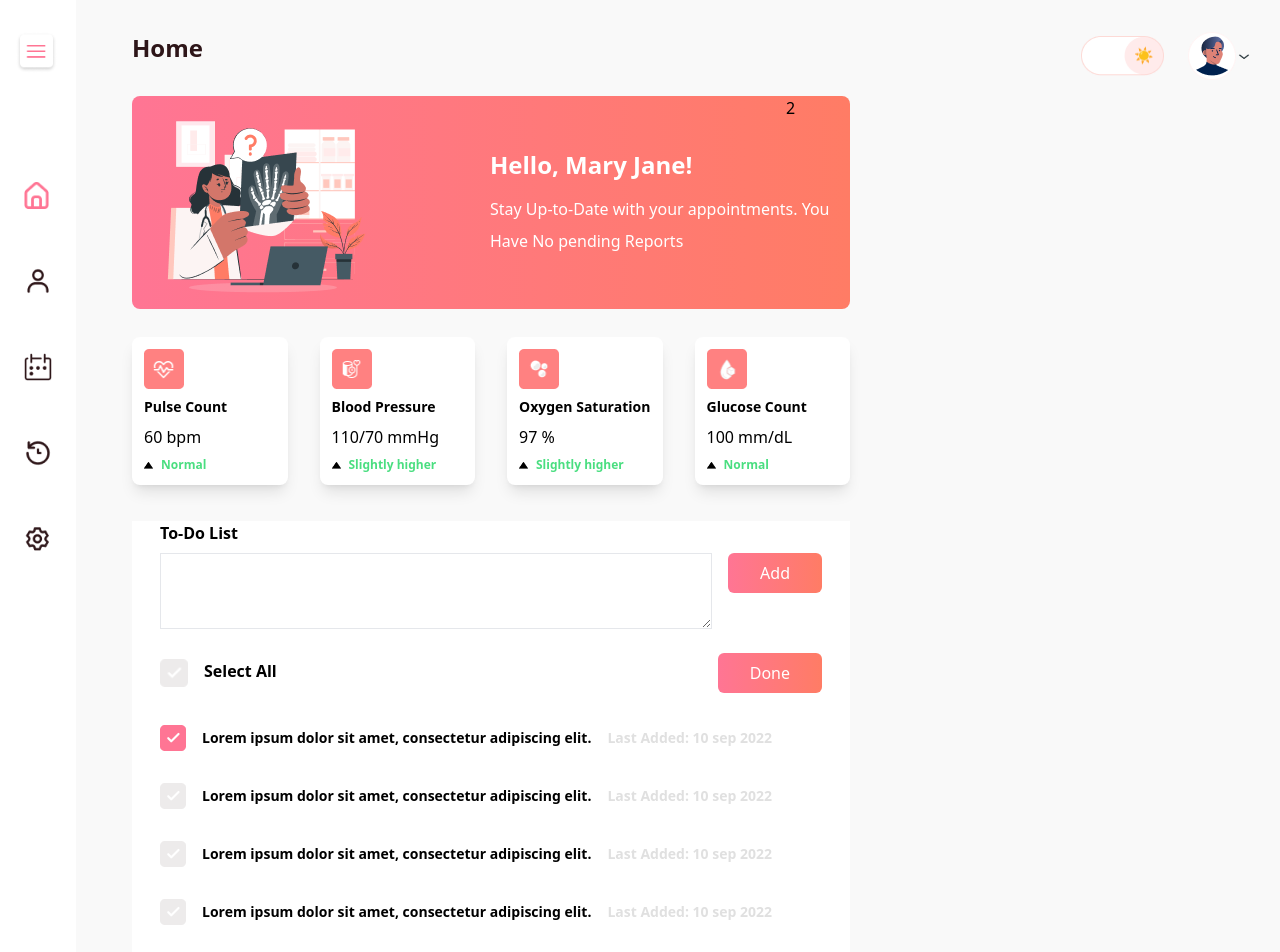
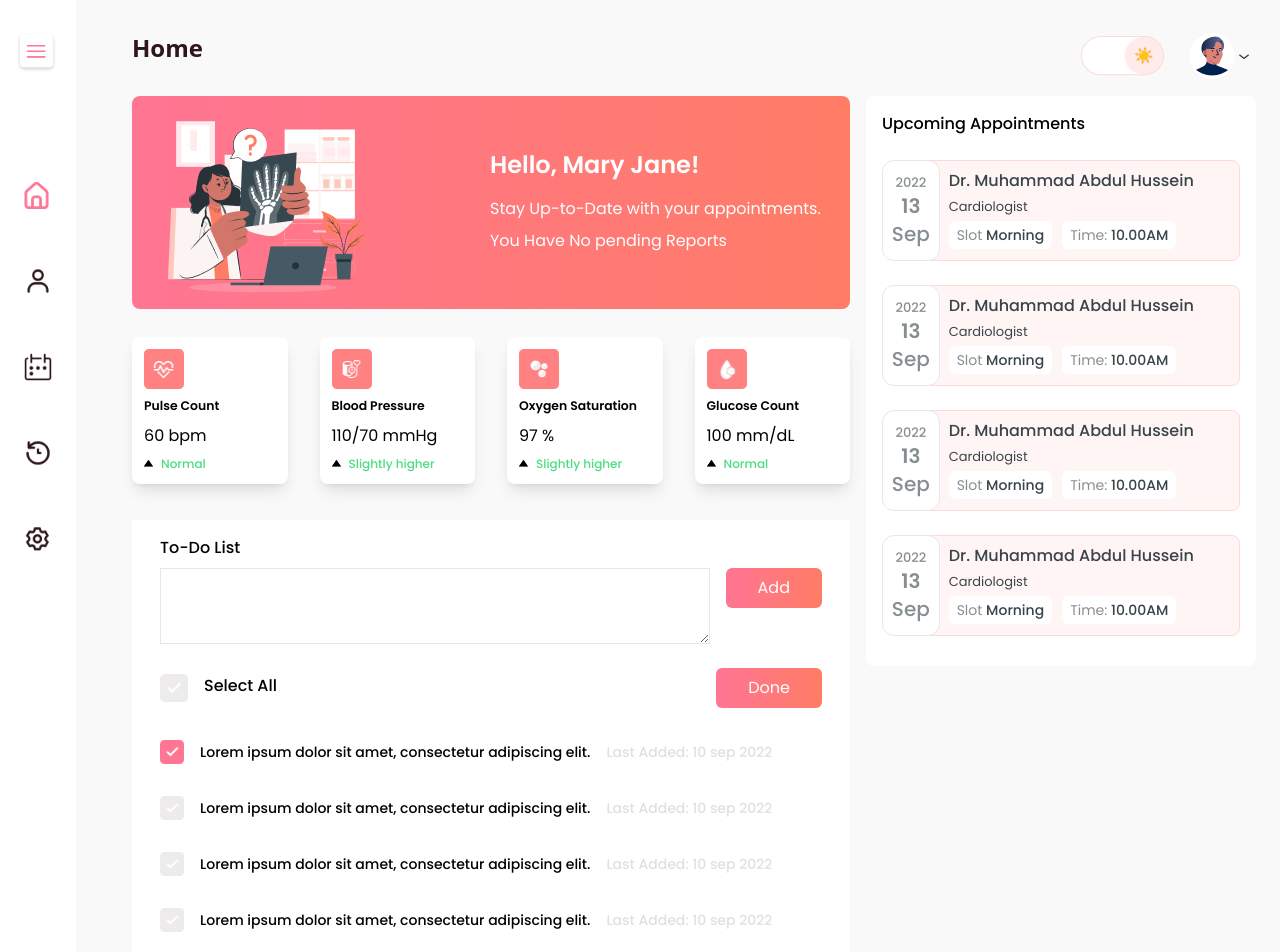
Before and after one commit to habiburrahman26/landing-page, a React (Create React App) app: page / in a window 1280 px wide. Shown: the top 952 px of the page. Built offline with nearby package versions, Linux system fonts and the light colour scheme.

Commit message:
upcomming appoinment complete

```diff
--- /dev/null
+++ b/src/components/pages/Home/Banner.js
@@ -0,0 +1,9 @@
+import React from 'react'
+
+const Banner = () => {
+  return (
+    <div>Banner</div>
+  )
+}
+
+export default Banner
--- a/src/components/pages/Home/Home.js
+++ b/src/components/pages/Home/Home.js
@@ -7,8 +7,8 @@ import bloodPresure from '../../../assets/icon/Icon_Blood_pressure.png';
 import bloodSugar from '../../../assets/icon/Icon_Blood_sugar.png';
 import bubble from '../../../assets/icon/Icon_bubble.png';
 import vector from '../../../assets/icon/Vector (1).png';
-import uncheck from '../../../assets/icon/Icon_Vector_Uncheck.png';
-import check from '../../../assets/icon/Icon_Vector_Check.png';
+import TodoList from './TodoList';
+import UpcommingAppoinment from './UpcommingAppoinment';
 
 const Home = () => {
   const [showSideBar, setShowSideBar] = useState(false);
@@ -24,8 +24,9 @@ const Home = () => {
         changeShowHandler={changeShowHandler}
         showSideBar={showSideBar}
       />
-      <div className="ml-[76px] pl-14 bg-light  pb-[70px]">
-        <div className=" grid lg:grid-cols-2 gap-40 pt-4">
+      <div className="ml-[76px] pl-14 bg-light  pb-[70px] font-poppins">
+        <div className=" grid lg:grid-cols-2 pt-4">
+          <div>
             <div className="w-[718px] h-[213px] bg-gradient-to-r from-hotpink to-orange px-4 rounded-lg flex md:flex-row flex-col justify-between items-center lg:gap-28">
               <img src={sample} alt="" className="w-[230px] h-[230px]" />
               <div className="text-white ">
@@ -36,88 +37,62 @@ const Home = () => {
                 </p>
               </div>
             </div>
-          <div>2</div>
-        </div>
             <div className="grid grid-cols-2 lg:grid-cols-4 gap-8 w-[718px] pt-7">
               <div className="shadow-lg rounded-lg p-3 flex flex-col gap-2 bg-white">
                 <img src={heart} alt="heart" className="w-10 h-10" />
-            <p className="font-bold text-sm">Pulse Count</p>
+                <p className="font-semibold text-[12.42px]">Pulse Count</p>
                 <p className="text-base">60 bpm</p>
-            <p className="text-xs text-green-400 font-semibold flex items-center gap-2">
+                <p className="text-xs text-green-400 font-medium flex items-center gap-2">
                   <img src={vector} alt="" />
                   <span>Normal</span>
                 </p>
               </div>
               <div className="shadow-lg rounded-lg p-3 flex flex-col gap-2 bg-white">
-            <img src={bloodPresure} alt="bloodPresure" className="w-10 h-10" />
-            <p className="font-bold text-sm">Blood Pressure</p>
+                <img
+                  src={bloodPresure}
+                  alt="bloodPresure"
+                  className="w-10 h-10"
+                />
+                <p className="font-semibold text-[12.42px]">Blood Pressure</p>
                 <p>110/70 mmHg</p>
-            <p className="text-xs text-green-400 font-semibold flex items-center gap-2">
+                <p className="text-xs text-green-400 font-medium flex items-center gap-2">
                   <img src={vector} alt="" />
                   <span> Slightly higher</span>
                 </p>
               </div>
               <div className="shadow-lg rounded-lg p-3 flex flex-col gap-2 bg-white">
                 <img src={bubble} alt="bubble" className="w-10 h-10" />
-            <p className="font-bold text-sm">Oxygen Saturation</p>
+                <p className="font-semibold text-[12.42px]">
+                  Oxygen Saturation
+                </p>
                 <p>97 %</p>
-            <p className="text-xs text-green-400 font-semibold flex items-center gap-2">
+                <p className="text-xs text-green-400 font-medium flex items-center gap-2">
                   <img src={vector} alt="" />
                   <span> Slightly higher</span>
                 </p>
               </div>
               <div className="shadow-lg rounded-lg p-3 flex flex-col gap-2 bg-white">
                 <img src={bloodSugar} alt="bloodSugar" className="w-10 h-10" />
-            <p className="font-bold text-sm">Glucose Count</p>
+                <p className="font-semibold text-[12.42px]">Glucose Count</p>
                 <p>100 mm/dL</p>
-            <p className="text-xs text-green-400 font-semibold flex items-center gap-2">
+                <p className="text-xs text-green-400 font-medium flex items-center gap-2">
                   <img src={vector} alt="" />
                   <span>Normal</span>
                 </p>
               </div>
             </div>
-        <div className="w-[718px] mt-9 px-7 bg-white lg:pb-20">
-          <p className="mb-2 font-semibold text-base">To-Do List</p>
-          <div className="flex justify-between pb-6">
-            <textarea
-              type="text"
-              className="border lg:w-[596px] h-[76px]"
-            ></textarea>
-            <button className="ml-4 self-start px-8 py-2 text-white rounded-md  bg-gradient-to-r from-hotpink to-orange">
-              Add
-            </button>
+            <TodoList />
           </div>
-          <div className="flex justify-between items-center">
-            <div className="flex gap-4">
-              <img src={uncheck} alt="uncheck" className="w-7 h-7" />
-              <p className="font-semibold">Select All</p>
-            </div>
-            <button className="self-start px-8 py-2 text-white rounded-md  bg-gradient-to-r from-hotpink to-orange">
-              Done
-            </button>
-          </div>
-
-          <div className='flex gap-4 items-center mt-8'>
-            <img src={check} alt="check" lassName="w-6 h-6"/>
-            <p className='text-sm font-semibold'>Lorem ipsum dolor sit amet, consectetur adipiscing elit. </p>
-            <p className='text-sm font-semibold text-lightText'>Last Added: 10 sep 2022</p>
-          </div>
-          <div className='flex gap-4 items-center mt-8'>
-            <img src={uncheck} alt="uncheck" lassName="w-6 h-6"/>
-            <p className='text-sm font-semibold'>Lorem ipsum dolor sit amet, consectetur adipiscing elit. </p>
-            <p className='text-sm font-semibold text-lightText'>Last Added: 10 sep 2022</p>
-          </div>
-          <div className='flex gap-4 items-center mt-8'>
-            <img src={uncheck} alt="uncheck" lassName="w-6 h-6"/>
-            <p className='text-sm font-semibold'>Lorem ipsum dolor sit amet, consectetur adipiscing elit. </p>
-            <p className='text-sm font-semibold text-lightText'>Last Added: 10 sep 2022</p>
-          </div>
-          <div className='flex gap-4 items-center mt-8'>
-            <img src={uncheck} alt="uncheck" lassName="w-6 h-6"/>
-            <p className='text-sm font-semibold'>Lorem ipsum dolor sit amet, consectetur adipiscing elit. </p>
-            <p className='text-sm font-semibold text-lightText'>Last Added: 10 sep 2022</p>
+          {/* upcomming appoinment */}
+          <div className="bg-white p-4 ml-40 rounded-lg mr-6 h-[570px]">
+            <p className="font-medium font-poppins">Upcoming Appointments</p>
+            <UpcommingAppoinment />
+            <UpcommingAppoinment />
+            <UpcommingAppoinment />
+            <UpcommingAppoinment />
           </div>
         </div>
+        <div className="grid grid-cols-2 lg:grid-cols-4 gap-8 w-[718px] pt-7"></div>
       </div>
     </>
   );
--- /dev/null
+++ b/src/components/pages/Home/TodoList.js
@@ -0,0 +1,68 @@
+import React from 'react';
+import uncheck from '../../../assets/icon/Icon_Vector_Uncheck.png';
+import check from '../../../assets/icon/Icon_Vector_Check.png';
+
+const TodoList = () => {
+  return (
+    <section className="w-[718px] mt-9 px-7 bg-white lg:pb-20 pt-4">
+      <p className="mb-2 font-medium text-base">To-Do List</p>
+      <div className="flex justify-between pb-6">
+        <textarea
+          type="text"
+          className="border lg:w-[596px] h-[76px]"
+        ></textarea>
+        <button className="ml-4 self-start px-8 py-2 text-white rounded-md  bg-gradient-to-r from-hotpink to-orange">
+          Add
+        </button>
+      </div>
+      <div className="flex justify-between items-center">
+        <div className="flex gap-4">
+          <img src={uncheck} alt="uncheck" className="w-7 h-7" />
+          <p className="font-medium">Select All</p>
+        </div>
+        <button className="self-start px-8 py-2 text-white rounded-md  bg-gradient-to-r from-hotpink to-orange">
+          Done
+        </button>
+      </div>
+
+      <div className="flex gap-4 items-center mt-8">
+        <img src={check} alt="check" className="w-6 h-6" />
+        <p className="text-sm font-medium">
+          Lorem ipsum dolor sit amet, consectetur adipiscing elit.{' '}
+        </p>
+        <p className="text-sm font-medium text-lightText">
+          Last Added: 10 sep 2022
+        </p>
+      </div>
+      <div className="flex gap-4 items-center mt-8">
+        <img src={uncheck} alt="uncheck" className="w-6 h-6" />
+        <p className="text-sm font-medium">
+          Lorem ipsum dolor sit amet, consectetur adipiscing elit.{' '}
+        </p>
+        <p className="text-sm font-medium text-lightText">
+          Last Added: 10 sep 2022
+        </p>
+      </div>
+      <div className="flex gap-4 items-center mt-8">
+        <img src={uncheck} alt="uncheck" className="w-6 h-6" />
+        <p className="text-sm font-medium">
+          Lorem ipsum dolor sit amet, consectetur adipiscing elit.{' '}
+        </p>
+        <p className="text-sm font-medium text-lightText">
+          Last Added: 10 sep 2022
+        </p>
+      </div>
+      <div className="flex gap-4 items-center mt-8">
+        <img src={uncheck} alt="uncheck" className="w-6 h-6" />
+        <p className="text-sm font-medium">
+          Lorem ipsum dolor sit amet, consectetur adipiscing elit.{' '}
+        </p>
+        <p className="text-sm font-medium text-lightText">
+          Last Added: 10 sep 2022
+        </p>
+      </div>
+    </section>
+  );
+};
+
+export default TodoList;
--- /dev/null
+++ b/src/components/pages/Home/UpcommingAppoinment.js
@@ -0,0 +1,31 @@
+import React from 'react';
+
+const UpcommingAppoinment = () => {
+  return (
+    <div className="flex flex-col gap-6">
+      <div className="text-darkText flex pt-6 relative">
+        <div className='lg:w-[63px] h-[101px] bg-white   text-darkText rounded-xl border border-["#EDEBEB"] flex flex-col items-center justify-center -mr-4 z-10'>
+          <p className="font-medium text-[13px] opacity-60">2022</p>
+          <p className="font-semibold text-xl opacity-60">13</p>
+          <p className="font-medium text-xl opacity-60">Sep</p>
+        </div>
+        <div className="lg:w-[342px] h-[101px] bg-lightPetch rounded-lg border border-petch flex flex-col gap-1 px-6 z-0 pt-2">
+          <p className="font-medium">Dr. Muhammad Abdul Hussein</p>
+          <p className="text-[13px]">Cardiologist</p>
+          <div className="flex gap-[10px]">
+            <p className="px-2 py-1 bg-white rounded-md text-sm">
+              <span className="opacity-60">Slot</span>{' '}
+              <span className="font-medium">Morning</span>{' '}
+            </p>
+            <p className="px-2 py-1 bg-white rounded-md text-sm">
+              <span className="opacity-60">Time: </span>{' '}
+              <span className="font-medium">10.00AM</span>
+            </p>
+          </div>
+        </div>
+      </div>
+    </div>
+  );
+};
+
+export default UpcommingAppoinment;
--- a/tailwind.config.js
+++ b/tailwind.config.js
@@ -8,8 +8,10 @@ module.exports = {
         orange: '#ff7c65',
         lightDark: '#2e1619',
         petch: '#fddad6',
+        lightPetch:'#FFF5F5',
         light: '#F9F9F9',
         lightText: '#E0E0E0',
+        darkText: '#384449',
       },
       fontFamily: {
         poppins: ['Poppins', 'sans-serif'],
```
Lines whose indentation alone changed are shown as unchanged.
